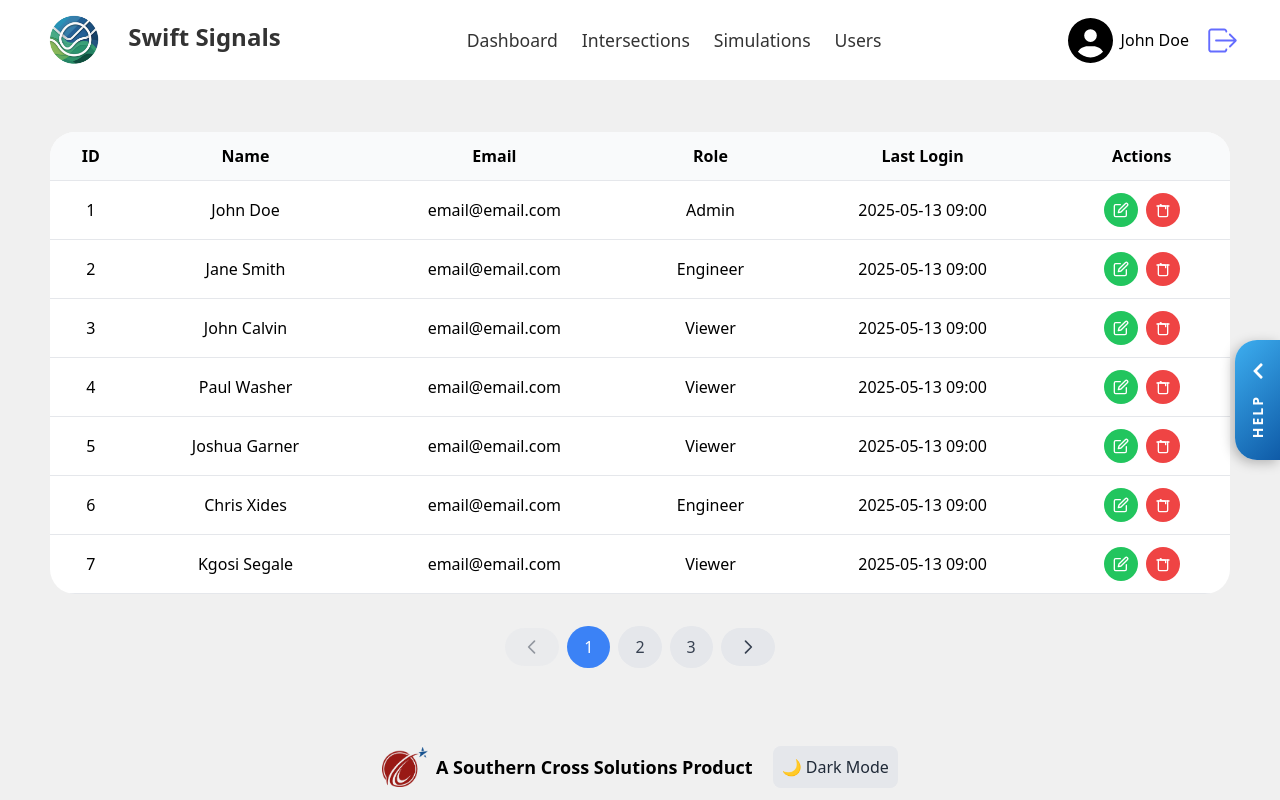
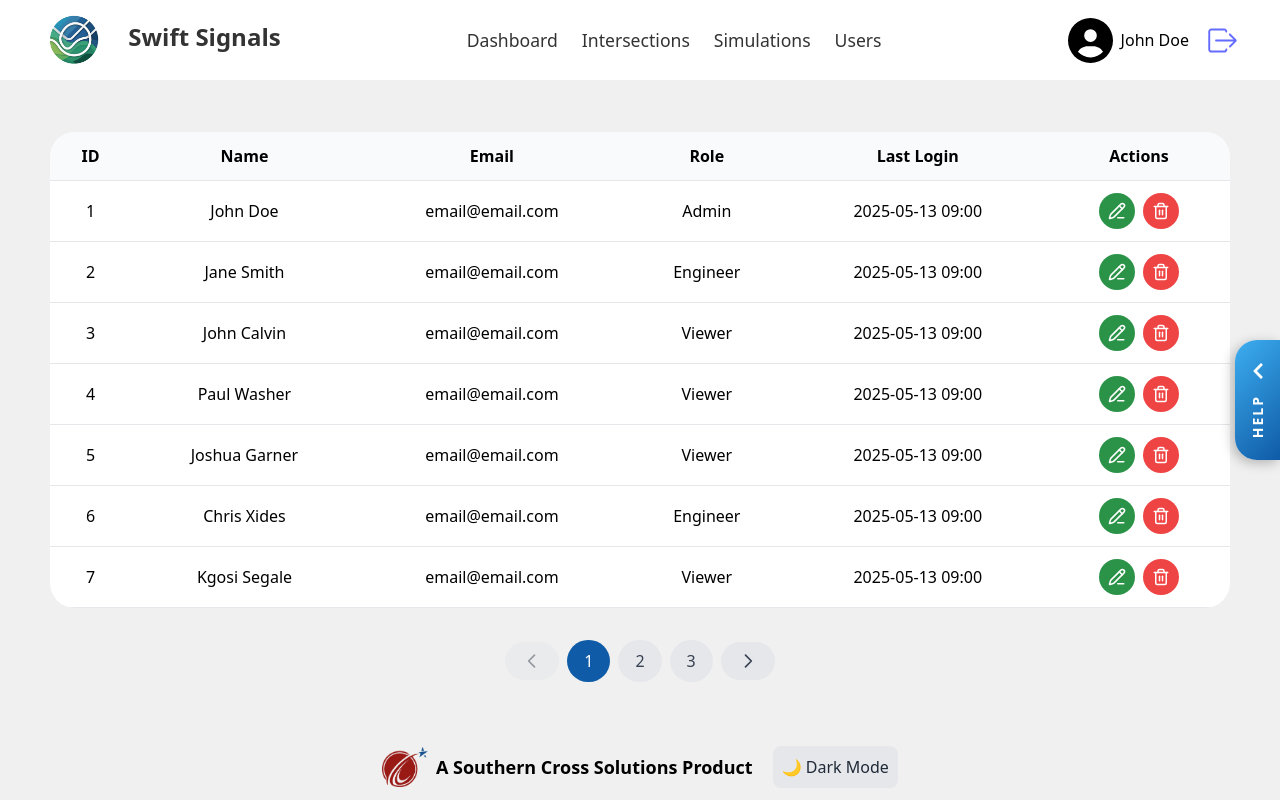
Before and after one commit to COS301-SE-2025/Swift-Signals, a React (Vite) app in the folder frontend/: page /Users in a window 1280 px wide. Built offline with nearby package versions, Linux system fonts and the light colour scheme.

Commit message:
Updated Colour Scheme For Users Page

```diff
--- a/frontend/src/components/UsersTable.tsx
+++ b/frontend/src/components/UsersTable.tsx
@@ -1,4 +1,5 @@
 import React from "react";
+import { PencilLine, Trash2 } from "lucide-react";
 import "../styles/UsersTable.css";
 
 // TypeScript interface for user data
@@ -50,41 +51,17 @@ const UsersTable: React.FC<UsersTableProps> = ({ users, onEdit, onDelete }) => {
                 <div className="flex gap-2 justify-center">
                   <button
                     onClick={() => onEdit(user.id)}
-                    className="p-2 bg-green-500 text-white rounded-full flex items-center justify-center hover:bg-green-600 transition-colors"
+                    className="p-2 bg-[#2B9348] text-white rounded-full flex items-center justify-center hover:bg-green-600 transition-colors"
                     aria-label="Edit user"
                   >
-                    <svg
-                      width="16"
-                      height="16"
-                      viewBox="0 0 24 24"
-                      fill="none"
-                      stroke="currentColor"
-                      strokeWidth="2"
-                      strokeLinecap="round"
-                      strokeLinejoin="round"
-                    >
-                      <path d="M11 4H4a2 2 0 0 0-2 2v14a2 2 0 0 0 2 2h14a2 2 0 0 0 2-2v-7" />
-                      <path d="M18.5 2.5a2.121 2.121 0 0 1 3 3L12 15l-4 1 1-4 9.5-9.5z" />
-                    </svg>
+                    <PencilLine size={18} strokeWidth={2} />
                   </button>
                   <button
                     onClick={() => onDelete(user.id)}
                     className="p-2 bg-red-500 text-white rounded-full flex items-center justify-center hover:bg-red-600 transition-colors"
                     aria-label="Delete user"
                   >
-                    <svg
-                      width="16"
-                      height="16"
-                      viewBox="0 0 24 24"
-                      fill="none"
-                      stroke="currentColor"
-                      strokeWidth="2"
-                      strokeLinecap="round"
-                      strokeLinejoin="round"
-                    >
-                      <polyline points="3 6 5 6 21 6" />
-                      <path d="M19 6v14a2 2 0 0 1-2 2H7a2 2 0 0 1-2-2V6m3 0V4a2 2 0 0 1 2 2h4a2 2 0 0 1 2 2v2" />
-                    </svg>
+                    <Trash2 size={18} strokeWidth={2} />
                   </button>
                 </div>
               </td>
--- a/frontend/src/pages/Users.tsx
+++ b/frontend/src/pages/Users.tsx
@@ -243,7 +243,7 @@ const Users = () => {
                   onClick={() => goToPage(page)}
                   className={`px-4 py-2 rounded-full transition-colors duration-200 ${
                     currentPage === page
-                      ? "bg-blue-500 text-white"
+                      ? "bg-[#0F5BA7] text-white"
                       : "bg-gray-200 text-gray-700 hover:bg-gray-300"
                   }`}
                 >
```
